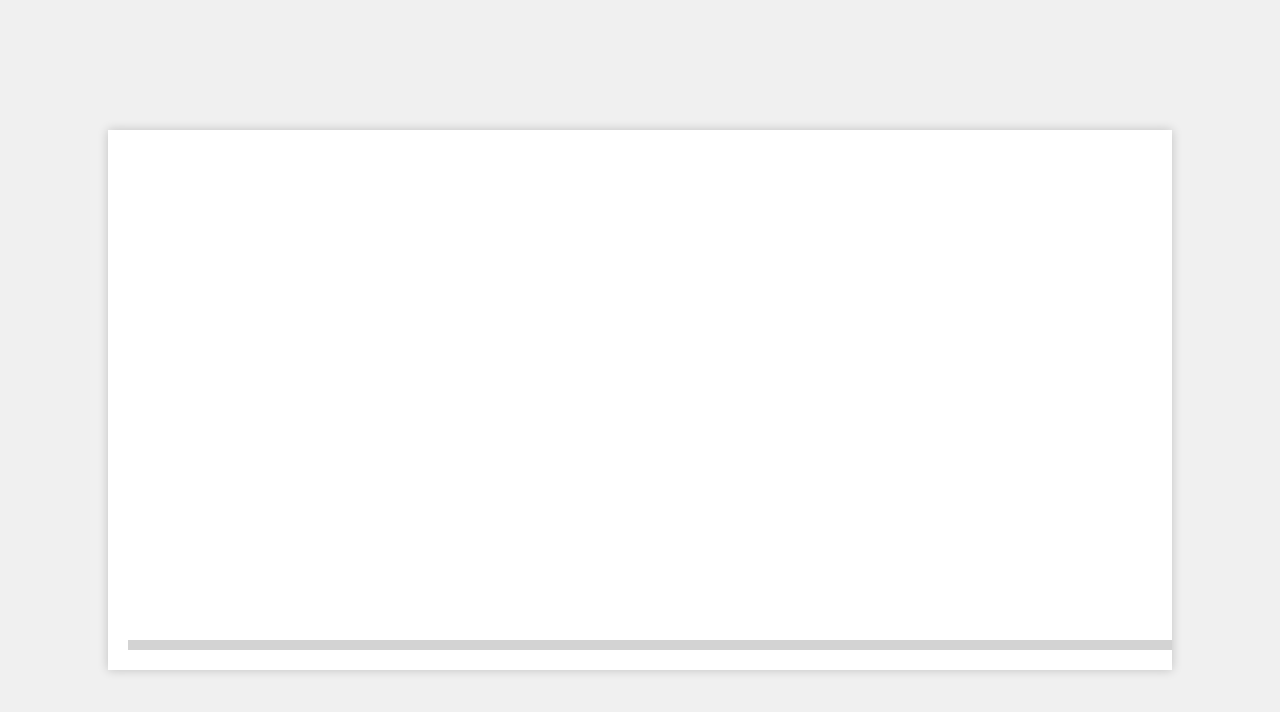
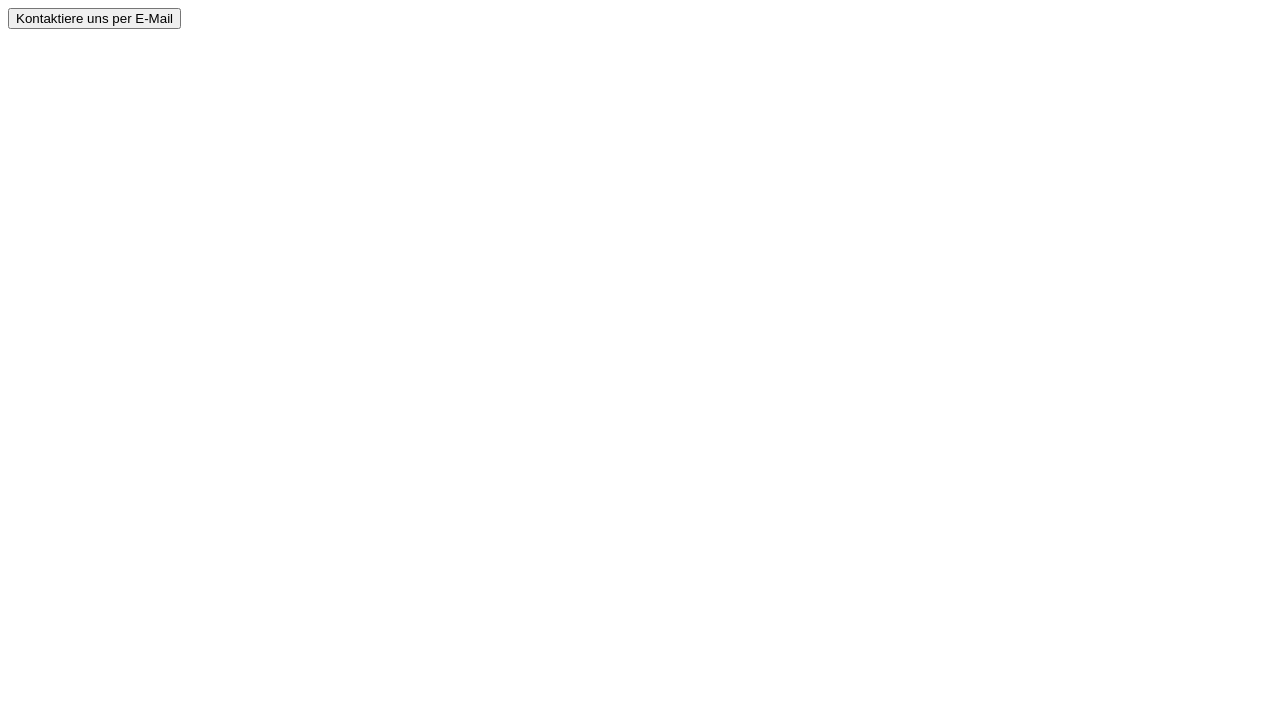
Before and after one commit to usedcommunity/LeSuReFo, a plain HTML site: page beispiel.html in a window 1280 px wide. Drawn offline with Linux system fonts and the light colour scheme.

Commit message:
contact button usw

```diff
--- a/beispiel.html
+++ b/beispiel.html
@@ -1,59 +1,26 @@
 <!DOCTYPE html>
-<html lang="en">
+<html>
 <head>
-<meta charset="UTF-8">
-<meta name="viewport" content="width=device-width, initial-scale=1.0">
-<style>
-  body {
-    margin: 0;
-    padding: 0;
-    font-family: Arial, sans-serif;
-    background-color: #f0f0f0;
-    display: flex;
-    justify-content: center;
-    align-items: center;
-    min-height: 100vh;
-  }
-  .big-card-container {
-    width: 80%; /* Breite der Karte im Verhältnis zum Viewport */
-    white-space: nowrap;
-    overflow-x: hidden; /* Verstecke die Standard-Scroll-Leiste */
-    background-color: white; /* Hintergrundfarbe der Karte */
-    box-shadow: 0px 0px 10px rgba(0, 0, 0, 0.2); /* Schatten für den Kartenbereich */
-    padding: 20px; /* Innenabstand innerhalb der Karte */
-  }
-  .big-card-content {
-    width: 200%; /* Breite des gesamten Inhalts (zur Erzwingung der horizontalen Scroll-Leiste) */
-    height: 500px; /* Höhe des Inhalts */
-    position: relative;
-    overflow-x: hidden; /* Verstecke die Standard-Scroll-Leiste */
-  }
-  .custom-scrollbar {
-    position: absolute;
-    bottom: 0;
-    left: 0;
-    width: 100%;
-    height: 10px; /* Höhe der benutzerdefinierten Scroll-Leiste */
-    background-color: lightgray;
-    z-index: 2;
-  }
-</style>
+    <title>Email Button Beispiel</title>
 </head>
 <body>
-  <div class="big-card-container">
-    <div class="big-card-content">
-      <div class="custom-scrollbar"></div>
-      <!-- Hier kannst du den Inhalt deiner großen Karte platzieren -->
-    </div>
-  </div>
-  <script>
-    const cardContent = document.querySelector('.big-card-content');
-    const customScrollbar = document.querySelector('.custom-scrollbar');
 
-    cardContent.addEventListener('scroll', () => {
-      const scrollPercentage = (cardContent.scrollLeft / (cardContent.scrollWidth - cardContent.clientWidth)) * 100;
-      customScrollbar.style.width = scrollPercentage + '%';
-    });
-  </script>
+<!-- Ein Button, der das E-Mail-Fenster öffnet -->
+<button onclick="openEmail()">Kontaktiere uns per E-Mail</button>
+
+<script>
+function openEmail() {
+    var emailAddress = 'Beispiel@beispiel.com';
+    var subject = 'Betreff deiner E-Mail';
+    var body = 'Hier kannst du deine Nachricht eingeben.';
+
+    var mailtoLink = 'mailto:' + encodeURIComponent(emailAddress) +
+                     '?subject=' + encodeURIComponent(subject) +
+                     '&body=' + encodeURIComponent(body);
+
+    window.location.href = mailtoLink;
+}
+</script>
+
 </body>
 </html>
```
Also changed, not shown: design.css (+6 -4 lines), script.js (+11 -0 lines), toolseitev9_aufteilen.html (+4 -1 lines).
